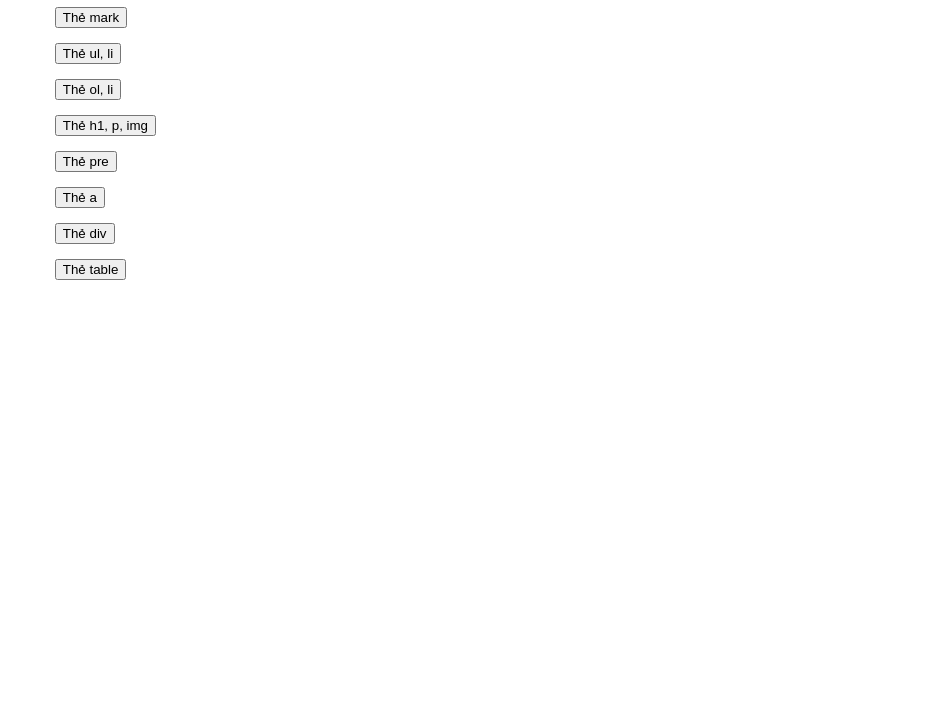
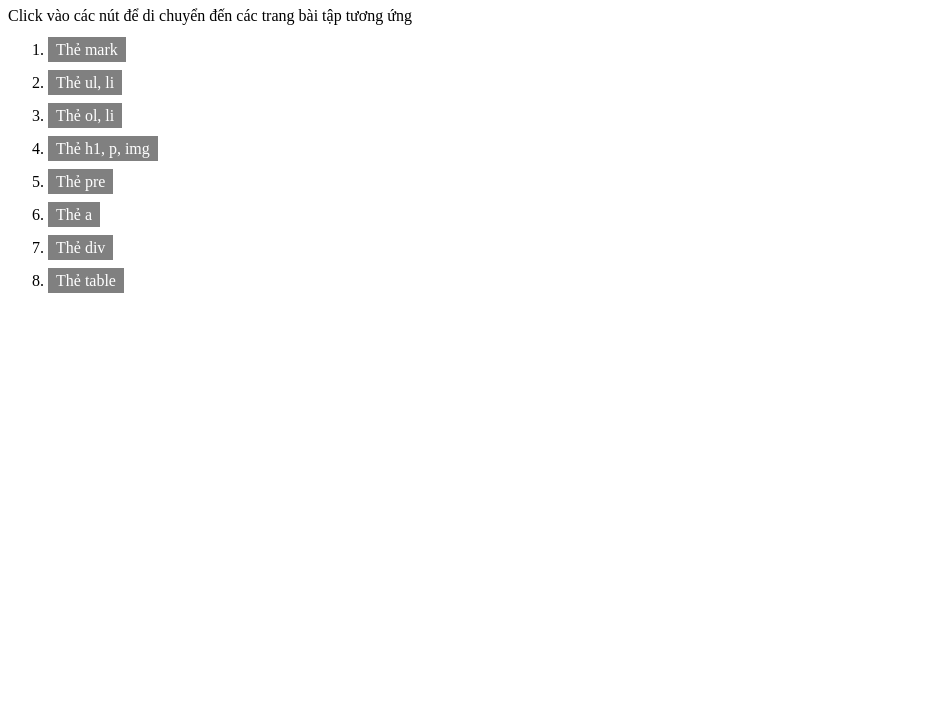
Before and after one commit to hoangnmf8-dev/day-01, a plain HTML site: page index.html in a window 1280 px wide. Shown: the part 73-800 px from the top of the page, without its empty margins (0-926 px from the left). Drawn offline with Linux system fonts and the light colour scheme.

Commit message:
sua cac loi

```diff
--- a/index.html
+++ b/index.html
@@ -1,21 +1,127 @@
 <!DOCTYPE html>
-<html lang="en">
+<html lang="vi">
   <head>
     <meta charset="UTF-8" />
     <meta name="viewport" content="width=device-width, initial-scale=1.0" />
-    <title>Document</title>
+    <title>Day-01</title>
   </head>
   <body>
-    <h1>Click vào các nút để di chuyển đến các trang bài tập tương ứng</h1>
-    <pre>
-      <button><a href="https://hoangnmf8-dev.github.io/day-01/mark.html" target="_blank" style="text-decoration: none; color: black">Thẻ mark</a></button><br/>
-      <button><a href="https://hoangnmf8-dev.github.io/day-01/ul.html" target="_blank" style="text-decoration: none; color: black">Thẻ ul, li</a></button><br/>
-      <button><a href="https://hoangnmf8-dev.github.io/day-01/ol.html" target="_blank" style="text-decoration: none; color: black">Thẻ ol, li</a></button><br/>
-      <button><a href="https://hoangnmf8-dev.github.io/day-01/h1.html" target="_blank" style="text-decoration: none; color: black">Thẻ h1, p, img</a></button><br/>
-      <button><a href="https://hoangnmf8-dev.github.io/day-01/pre.html" target="_blank" style="text-decoration: none; color: black">Thẻ pre</a></button><br/>
-      <button><a href="https://hoangnmf8-dev.github.io/day-01/a.html" target="_blank" style="text-decoration: none; color: black">Thẻ a</a></button><br/>
-      <button><a href="https://hoangnmf8-dev.github.io/day-01/div.html" target="_blank" style="text-decoration: none; color: black">Thẻ div</a></button><br/>
-      <button><a href="https://hoangnmf8-dev.github.io/day-01/table.html" target="_blank" style="text-decoration: none; color: black">Thẻ table</a></button>
-    </pre>
+    <h1>Bài tập về nhà buổi 1</h1>
+    <p>Click vào các nút để di chuyển đến các trang bài tập tương ứng</p>
+    <ol>
+     <li style="margin-bottom: 15px">
+        <a
+          href="https://hoangnmf8-dev.github.io/day-01/mark.html"
+          target="_blank"
+          style="
+            text-decoration: none;
+            color: white;
+            padding: 4px 8px;
+            background: gray;
+            padding: 4px 8px;
+            background: gray;
+          "
+          >Thẻ mark</a
+        >
+      </li>
+
+     <li style="margin-bottom: 15px">
+        <a
+          href="https://hoangnmf8-dev.github.io/day-01/ul.html"
+          target="_blank"
+          style="
+            text-decoration: none;
+            color: white;
+            padding: 4px 8px;
+            background: gray;
+          "
+          >Thẻ ul, li</a
+        >
+      </li>
+
+     <li style="margin-bottom: 15px">
+        <a
+          href="https://hoangnmf8-dev.github.io/day-01/ol.html"
+          target="_blank"
+          style="
+            text-decoration: none;
+            color: white;
+            padding: 4px 8px;
+            background: gray;
+          "
+          >Thẻ ol, li</a
+        >
+      </li>
+
+     <li style="margin-bottom: 15px">
+        <a
+          href="https://hoangnmf8-dev.github.io/day-01/h1.html"
+          target="_blank"
+          style="
+            text-decoration: none;
+            color: white;
+            padding: 4px 8px;
+            background: gray;
+          "
+          >Thẻ h1, p, img</a
+        >
+      </li>
+
+     <li style="margin-bottom: 15px">
+        <a
+          href="https://hoangnmf8-dev.github.io/day-01/pre.html"
+          target="_blank"
+          style="
+            text-decoration: none;
+            color: white;
+            padding: 4px 8px;
+            background: gray;
+          "
+          >Thẻ pre</a
+        >
+      </li>
+
+     <li style="margin-bottom: 15px">
+        <a
+          href="https://hoangnmf8-dev.github.io/day-01/a.html"
+          target="_blank"
+          style="
+            text-decoration: none;
+            color: white;
+            padding: 4px 8px;
+            background: gray;
+          "
+          >Thẻ a</a
+        >
+      </li>
+
+     <li style="margin-bottom: 15px">
+        <a
+          href="https://hoangnmf8-dev.github.io/day-01/div.html"
+          target="_blank"
+          style="
+            text-decoration: none;
+            color: white;
+            padding: 4px 8px;
+            background: gray;
+          "
+          >Thẻ div</a
+        >
+      </li>
+
+     <li style="margin-bottom: 15px">
+        <a
+          href="https://hoangnmf8-dev.github.io/day-01/table.html"
+          target="_blank"
+          style="
+            text-decoration: none;
+            color: white;
+            padding: 4px 8px;
+            background: gray;
+          "
+          >Thẻ table</a
+        >
+      </li>
+    </ol>
   </body>
 </html>
```
Also changed, not shown: a.html (+1 -1 lines), div.html (+1 -1 lines), h1.html (+1 -1 lines), mark.html (+1 -1 lines), ol.html (+1 -1 lines), pre.html (+1 -1 lines), table.html (+1 -1 lines), ul.html (+1 -1 lines), 1 other file.
